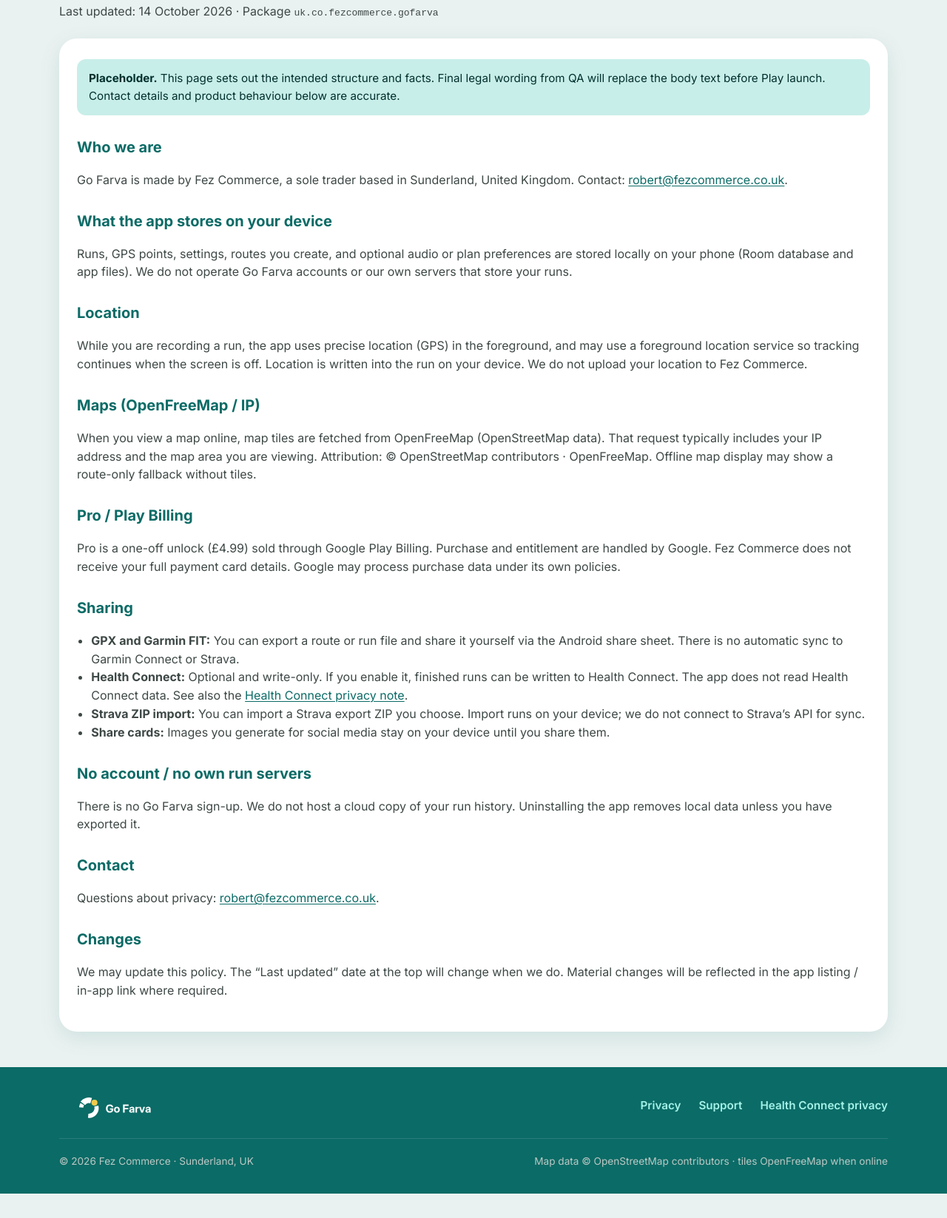
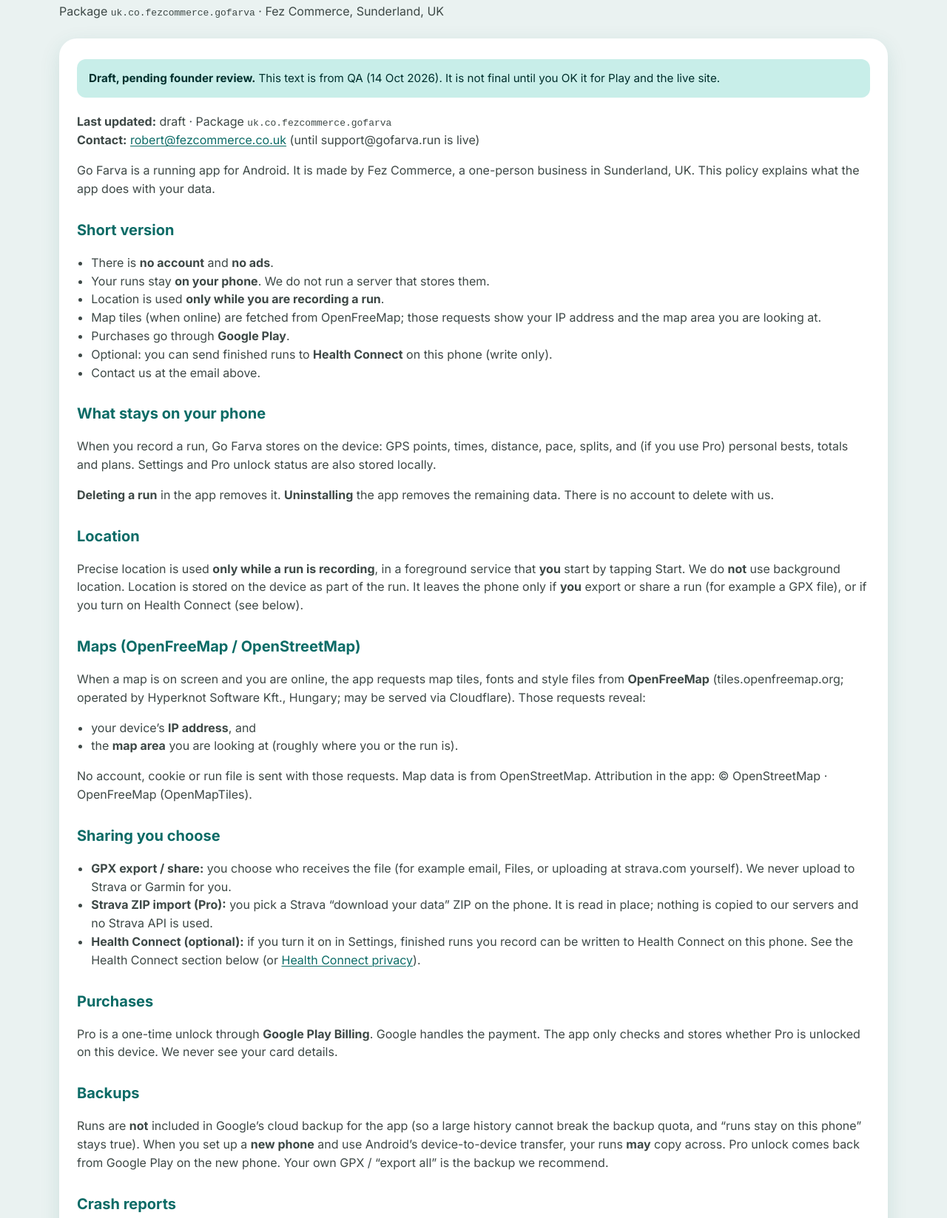
Before and after one commit to robairuk/gofarva-site, a plain HTML site: page privacy/index.html in a window 1280 px wide. Shown: the part 169-1816 px from the top of the page at 74% size. Before the commit the page ends 1783 px from the top, so only its background shows below. Drawn offline with Linux system fonts and the light colour scheme.

Commit message:
Replace privacy placeholders with QA drafts

```diff
--- a/privacy/index.html
+++ b/privacy/index.html
@@ -6,6 +6,7 @@
   <title>Privacy policy — Go Farva</title>
   <meta name="description" content="Privacy policy for Go Farva, the offline Android run tracker by Fez Commerce.">
   <meta name="theme-color" content="#0B6B66">
+  <meta name="robots" content="noindex">
   <link rel="icon" href="/favicon.svg" type="image/svg+xml">
   <link rel="canonical" href="https://gofarva.run/privacy/">
   <link rel="preconnect" href="https://fonts.googleapis.com">
@@ -33,43 +34,84 @@
   <main id="main">
     <div class="wrap page-hero">
       <h1>Privacy policy</h1>
-      <p>Last updated: 14 October 2026 · Package <code>uk.co.fezcommerce.gofarva</code></p>
+      <p>Package <code>uk.co.fezcommerce.gofarva</code> · Fez Commerce, Sunderland, UK</p>
     </div>
     <div class="wrap">
       <article class="prose">
-        <p class="note"><strong>Placeholder.</strong> This page sets out the intended structure and facts. Final legal wording from QA will replace the body text before Play launch. Contact details and product behaviour below are accurate.</p>
+        <p class="note"><strong>Draft, pending founder review.</strong> This text is from QA (14 Oct 2026). It is not final until you OK it for Play and the live site.</p>
 
-        <h2>Who we are</h2>
-        <p>Go Farva is made by Fez Commerce, a sole trader based in Sunderland, United Kingdom. Contact: <a href="mailto:robert@fezcommerce.co.uk">robert@fezcommerce.co.uk</a>.</p>
+        <p><strong>Last updated:</strong> draft · Package <code>uk.co.fezcommerce.gofarva</code><br>
+        <strong>Contact:</strong> <a href="mailto:robert@fezcommerce.co.uk">robert@fezcommerce.co.uk</a> (until support@gofarva.run is live)</p>
 
-        <h2>What the app stores on your device</h2>
-        <p>Runs, GPS points, settings, routes you create, and optional audio or plan preferences are stored locally on your phone (Room database and app files). We do not operate Go Farva accounts or our own servers that store your runs.</p>
+        <p>Go Farva is a running app for Android. It is made by Fez Commerce, a one-person business in Sunderland, UK. This policy explains what the app does with your data.</p>
+
+        <h2>Short version</h2>
+        <ul>
+          <li>There is <strong>no account</strong> and <strong>no ads</strong>.</li>
+          <li>Your runs stay <strong>on your phone</strong>. We do not run a server that stores them.</li>
+          <li>Location is used <strong>only while you are recording a run</strong>.</li>
+          <li>Map tiles (when online) are fetched from OpenFreeMap; those requests show your IP address and the map area you are looking at.</li>
+          <li>Purchases go through <strong>Google Play</strong>.</li>
+          <li>Optional: you can send finished runs to <strong>Health Connect</strong> on this phone (write only).</li>
+          <li>Contact us at the email above.</li>
+        </ul>
+
+        <h2>What stays on your phone</h2>
+        <p>When you record a run, Go Farva stores on the device: GPS points, times, distance, pace, splits, and (if you use Pro) personal bests, totals and plans. Settings and Pro unlock status are also stored locally.</p>
+        <p><strong>Deleting a run</strong> in the app removes it. <strong>Uninstalling</strong> the app removes the remaining data. There is no account to delete with us.</p>
 
         <h2>Location</h2>
-        <p>While you are recording a run, the app uses precise location (GPS) in the foreground, and may use a foreground location service so tracking continues when the screen is off. Location is written into the run on your device. We do not upload your location to Fez Commerce.</p>
+        <p>Precise location is used <strong>only while a run is recording</strong>, in a foreground service that <strong>you</strong> start by tapping Start. We do <strong>not</strong> use background location. Location is stored on the device as part of the run. It leaves the phone only if <strong>you</strong> export or share a run (for example a GPX file), or if you turn on Health Connect (see below).</p>
 
-        <h2>Maps (OpenFreeMap / IP)</h2>
-        <p>When you view a map online, map tiles are fetched from OpenFreeMap (OpenStreetMap data). That request typically includes your IP address and the map area you are viewing. Attribution: © OpenStreetMap contributors · OpenFreeMap. Offline map display may show a route-only fallback without tiles.</p>
+        <h2>Maps (OpenFreeMap / OpenStreetMap)</h2>
+        <p>When a map is on screen and you are online, the app requests map tiles, fonts and style files from <strong>OpenFreeMap</strong> (tiles.openfreemap.org; operated by Hyperknot Software Kft., Hungary; may be served via Cloudflare). Those requests reveal:</p>
+        <ul>
+          <li>your device’s <strong>IP address</strong>, and</li>
+          <li>the <strong>map area</strong> you are looking at (roughly where you or the run is).</li>
+        </ul>
+        <p>No account, cookie or run file is sent with those requests. Map data is from OpenStreetMap. Attribution in the app: © OpenStreetMap · OpenFreeMap (OpenMapTiles).</p>
 
-        <h2>Pro / Play Billing</h2>
-        <p>Pro is a one-off unlock (£4.99) sold through Google Play Billing. Purchase and entitlement are handled by Google. Fez Commerce does not receive your full payment card details. Google may process purchase data under its own policies.</p>
-
-        <h2>Sharing</h2>
+        <h2>Sharing you choose</h2>
         <ul>
-          <li><strong>GPX and Garmin FIT:</strong> You can export a route or run file and share it yourself via the Android share sheet. There is no automatic sync to Garmin Connect or Strava.</li>
-          <li><strong>Health Connect:</strong> Optional and write-only. If you enable it, finished runs can be written to Health Connect. The app does not read Health Connect data. See also the <a href="/privacy/health-connect/">Health Connect privacy note</a>.</li>
-          <li><strong>Strava ZIP import:</strong> You can import a Strava export ZIP you choose. Import runs on your device; we do not connect to Strava’s API for sync.</li>
-          <li><strong>Share cards:</strong> Images you generate for social media stay on your device until you share them.</li>
+          <li><strong>GPX export / share:</strong> you choose who receives the file (for example email, Files, or uploading at strava.com yourself). We never upload to Strava or Garmin for you.</li>
+          <li><strong>Strava ZIP import (Pro):</strong> you pick a Strava “download your data” ZIP on the phone. It is read in place; nothing is copied to our servers and no Strava API is used.</li>
+          <li><strong>Health Connect (optional):</strong> if you turn it on in Settings, finished runs you record can be written to Health Connect on this phone. See the Health Connect section below (or <a href="/privacy/health-connect/">Health Connect privacy</a>).</li>
         </ul>
 
-        <h2>No account / no own run servers</h2>
-        <p>There is no Go Farva sign-up. We do not host a cloud copy of your run history. Uninstalling the app removes local data unless you have exported it.</p>
+        <h2>Purchases</h2>
+        <p>Pro is a one-time unlock through <strong>Google Play Billing</strong>. Google handles the payment. The app only checks and stores whether Pro is unlocked on this device. We never see your card details.</p>
+
+        <h2>Backups</h2>
+        <p>Runs are <strong>not</strong> included in Google’s cloud backup for the app (so a large history cannot break the backup quota, and “runs stay on this phone” stays true). When you set up a <strong>new phone</strong> and use Android’s device-to-device transfer, your runs <strong>may</strong> copy across. Pro unlock comes back from Google Play on the new phone. Your own GPX / “export all” is the backup we recommend.</p>
+
+        <h2>Crash reports</h2>
+        <p>We do not use a third-party analytics or crash SDK. Google Play may show us crash and ANR reports in Play Console as part of distributing the app.</p>
+
+        <h2>Text-to-speech</h2>
+        <p>Audio cues use the phone’s own text-to-speech engine.</p>
+
+        <h2>Children</h2>
+        <p>Go Farva is aimed at adults (18+). It is not directed at children.</p>
+
+        <h2>Changes</h2>
+        <p>If this policy changes in a meaningful way, we will update this page and the “Last updated” date.</p>
 
         <h2>Contact</h2>
-        <p>Questions about privacy: <a href="mailto:robert@fezcommerce.co.uk">robert@fezcommerce.co.uk</a>.</p>
+        <p>Privacy questions: <a href="mailto:robert@fezcommerce.co.uk"><strong>robert@fezcommerce.co.uk</strong></a> (or support@gofarva.run once live).<br>
+        Fez Commerce, Sunderland, United Kingdom.</p>
 
-        <h2>Changes</h2>
-        <p>We may update this policy. The “Last updated” date at the top will change when we do. Material changes will be reflected in the app listing / in-app link where required.</p>
+        <h2>Health Connect (optional)</h2>
+        <p>This section is also published separately at <a href="/privacy/health-connect/">/privacy/health-connect/</a> for Health Connect’s privacy link.</p>
+        <p>If you turn on <strong>Send runs to Health Connect</strong> in Settings (off by default):</p>
+        <ul>
+          <li>Go Farva may <strong>write</strong> to Health Connect on this phone: an exercise session (running), the route, and the distance for each finished run you recorded here.</li>
+          <li>We <strong>do not read</strong> anything from Health Connect.</li>
+          <li>Imported Strava runs are <strong>not</strong> sent.</li>
+          <li>Data stays on the device inside Health Connect. Other apps only see it if <strong>you</strong> grant them access in Health Connect.</li>
+          <li>Turn the setting off anytime. You can also remove access in the Health Connect app. Past writes already in Health Connect are managed there.</li>
+        </ul>
+        <p>This does <strong>not</strong> send runs to Strava or Garmin. To get a run into Strava or Garmin, export a GPX and upload it yourself.</p>
+
       </article>
     </div>
   </main>
```
Also changed, not shown: privacy/health-connect/index.html (+34 -7 lines), README.md.
